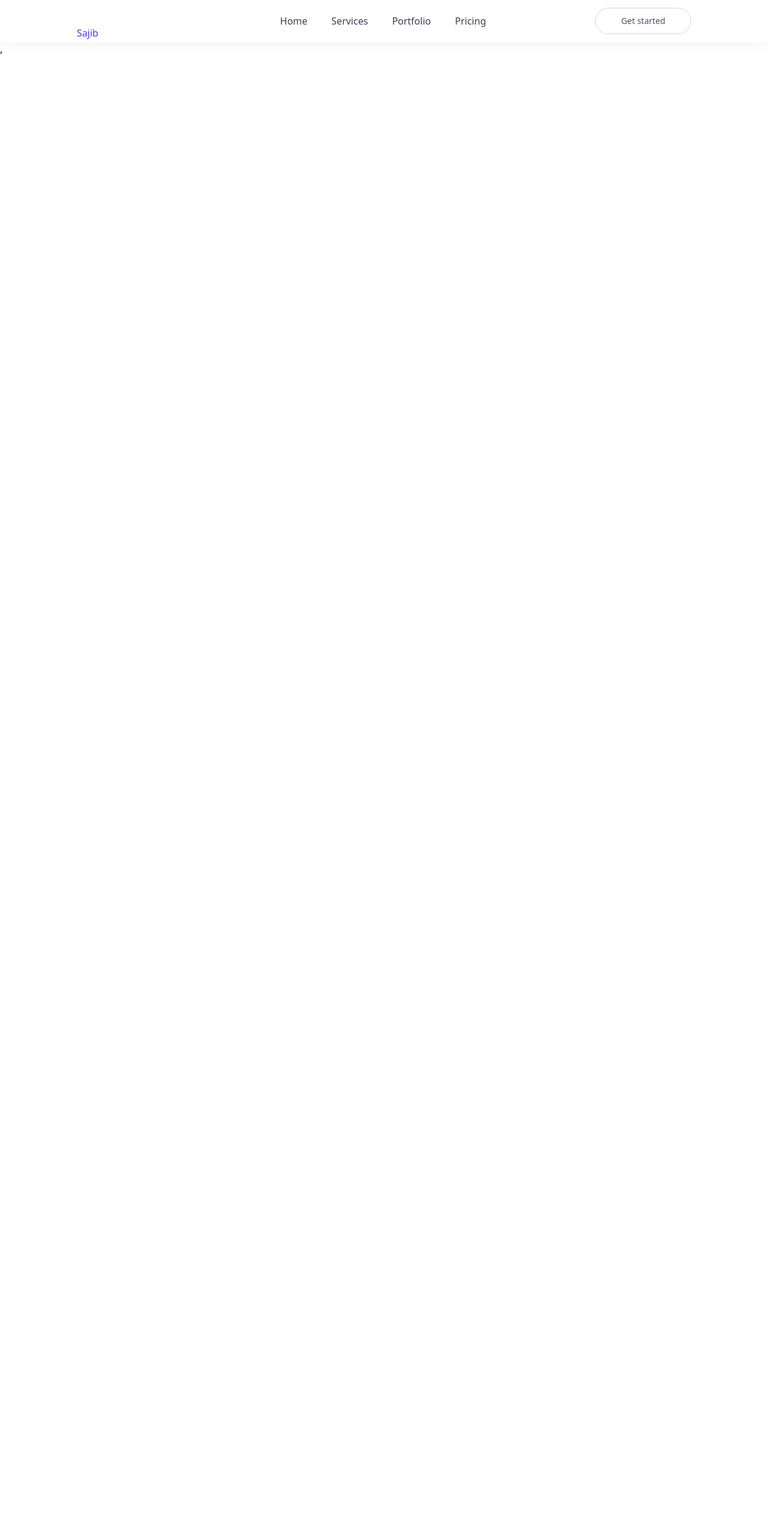
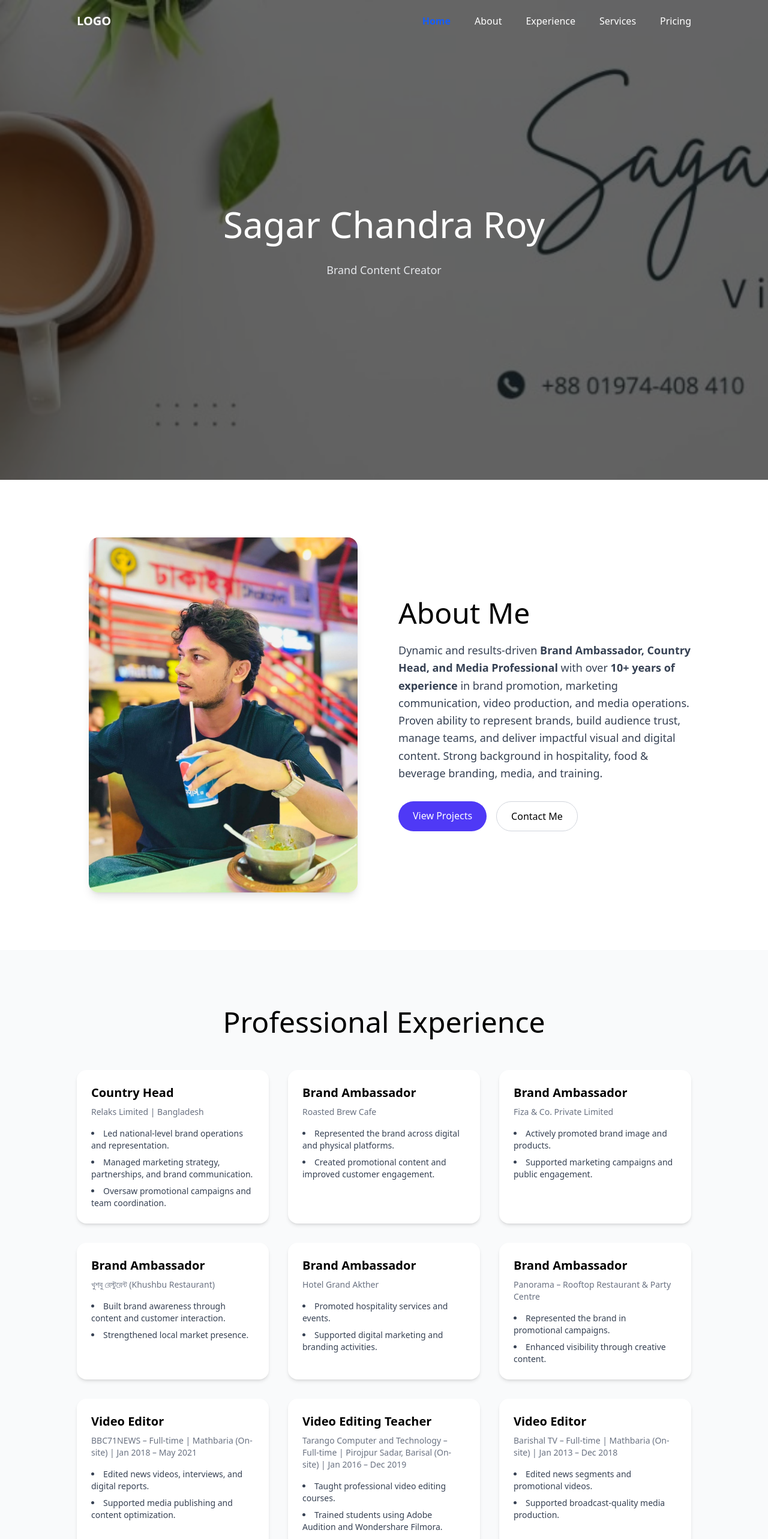
Before and after one commit to mintusikder/sajib-portfolio, a React (Vite) app: page / in a window 1280 px wide. Shown: the top 2566 px of the page at 60% size. Before the commit the page ends 800 px from the top, so only its background shows below. Built offline with nearby package versions, Linux system fonts and the light colour scheme.

Commit message:
added Professional Experience

```diff
--- a/src/components/Navbar/Navbar.jsx
+++ b/src/components/Navbar/Navbar.jsx
@@ -1,66 +1,106 @@
-import React, { useState } from "react";
+import React, { useEffect, useState } from "react";
+import { motion, AnimatePresence } from "framer-motion";
+import { NavLink, useLocation } from "react-router";
 
 const Navbar = () => {
-  const [isOpen, setIsOpen] = useState(false); // Mobile menu state
+  const [isOpen, setIsOpen] = useState(false);
+  const [scrolled, setScrolled] = useState(false);
+
+  const location = useLocation();
+  const isHome = location.pathname === "/";
+
+  // Scroll detect (ONLY matters on home page)
+  useEffect(() => {
+    const handleScroll = () => {
+      setScrolled(window.scrollY > 80);
+    };
+
+    if (isHome) {
+      window.addEventListener("scroll", handleScroll);
+    } else {
+      setScrolled(true); // force white navbar on other pages
+    }
+
+    return () => window.removeEventListener("scroll", handleScroll);
+  }, [isHome]);
+
+  const menuVariants = {
+    hidden: { opacity: 0, y: -20 },
+    visible: { opacity: 1, y: 0, transition: { duration: 0.3 } },
+    exit: { opacity: 0, y: -20, transition: { duration: 0.2 } },
+  };
 
   return (
-    <nav className="h-[70px] relative w-full px-6 md:px-16 lg:px-24 xl:px-32 flex items-center justify-between z-20 bg-white text-gray-700 shadow-[0px_4px_25px_0px_#0000000D] transition-all">
+    <nav
+      className={`fixed top-0 left-0 w-full h-[70px] px-6 md:px-16 lg:px-24 xl:px-32
+      flex items-center justify-between z-50 transition-all duration-300
+      ${
+        scrolled
+          ? "bg-white text-gray-800 shadow-md"
+          : "bg-transparent text-white"
+      }`}
+    >
+      {/* Logo */}
+      <NavLink to="/" className="font-bold text-xl">
+        LOGO
+      </NavLink>
 
-      {/* Logo */}
-      <a href="https://prebuiltui.com" className="text-indigo-600">
-        <svg width="157" height="40" viewBox="0 0 157 40" fill="none" xmlns="http://www.w3.org/2000/svg">
-          {/* SVG content here */}
-
-        </svg>
-        Sajib
-      </a>
-
-      {/* Desktop menu */}
-      <ul className="md:flex hidden items-center gap-10">
-        <li><a className="hover:text-gray-500/80 transition" href="#">Home</a></li>
-        <li><a className="hover:text-gray-500/80 transition" href="#">Services</a></li>
-        <li><a className="hover:text-gray-500/80 transition" href="#">Portfolio</a></li>
-        <li><a className="hover:text-gray-500/80 transition" href="#">Pricing</a></li>
+      {/* Desktop Menu */}
+      <ul className="md:flex hidden items-center gap-10 font-medium">
+        {["Home", "About", "Experience", "Services", "Pricing"].map((item) => (
+          <li key={item}>
+            <NavLink
+              to={item === "Home" ? "/" : `/${item.toLowerCase()}`}
+              className={({ isActive }) =>
+                `transition ${
+                  isActive
+                    ? "text-blue-600 font-semibold"
+                    : "hover:text-blue-500"
+                }`
+              }
+            >
+              {item}
+            </NavLink>
+          </li>
+        ))}
       </ul>
 
-      {/* Desktop button */}
+      {/* Mobile Button */}
       <button
-        type="button"
-        className="bg-white text-gray-600 border border-gray-300 md:inline hidden text-sm hover:bg-gray-50 active:scale-95 transition-all w-40 h-11 rounded-full"
+        className="md:hidden text-2xl"
+        onClick={() => setIsOpen(!isOpen)}
       >
-        Get started
+        ☰
       </button>
 
-      {/* Mobile menu button */}
-      <button
-        aria-label="menu-btn"
-        type="button"
-        className="menu-btn inline-block md:hidden active:scale-90 transition"
-        onClick={() => setIsOpen(!isOpen)}
-      >
-        <svg xmlns="http://www.w3.org/2000/svg" width="30" height="30" viewBox="0 0 30 30" fill="#000">
-          <path d="M 3 7 A 1.0001 1.0001 0 1 0 3 9 L 27 9 A 1.0001 1.0001 0 1 0 27 7 L 3 7 z M 3 14 A 1.0001 1.0001 0 1 0 3 16 L 27 16 A 1.0001 1.0001 0 1 0 27 14 L 3 14 z M 3 21 A 1.0001 1.0001 0 1 0 3 23 L 27 23 A 1.0001 1.0001 0 1 0 27 21 L 3 21 z"></path>
-        </svg>
-      </button>
-
-      {/* Mobile menu */}
-      {isOpen && (
-        <div className="mobile-menu absolute top-[70px] left-0 w-full bg-white p-6 md:hidden">
-          <ul className="flex flex-col space-y-4 text-lg">
-            <li><a href="#" className="text-sm">Home</a></li>
-            <li><a href="#" className="text-sm">Services</a></li>
-            <li><a href="#" className="text-sm">Portfolio</a></li>
-            <li><a href="#" className="text-sm">Pricing</a></li>
-          </ul>
-
-          <button
-            type="button"
-            className="bg-white text-gray-600 border border-gray-300 mt-6 text-sm hover:bg-gray-50 active:scale-95 transition-all w-40 h-11 rounded-full"
+      {/* Mobile Menu */}
+      <AnimatePresence>
+        {isOpen && (
+          <motion.div
+            className="absolute top-[70px] left-0 w-full bg-white text-gray-800 p-6 md:hidden shadow-md"
+            variants={menuVariants}
+            initial="hidden"
+            animate="visible"
+            exit="exit"
           >
-            Get started
-          </button>
-        </div>
-      )}
+            <ul className="flex flex-col gap-4 text-lg">
+              {["Home", "About", "Experience", "Services", "Pricing"].map(
+                (item) => (
+                  <li key={item}>
+                    <NavLink
+                      to={item === "Home" ? "/" : `/${item.toLowerCase()}`}
+                      onClick={() => setIsOpen(false)}
+                      className="hover:text-blue-500 transition"
+                    >
+                      {item}
+                    </NavLink>
+                  </li>
+                )
+              )}
+            </ul>
+          </motion.div>
+        )}
+      </AnimatePresence>
     </nav>
   );
 };
--- a/src/pages/About.jsx
+++ b/src/pages/About.jsx
@@ -1,11 +1,52 @@
-import React from 'react';
+import React from "react";
+import aboutImg from "../assets/aboutImg.jpeg";
+const About = () => {
+  return (
+    <section
+      id="about"
+      className="px-6 md:px-16 lg:px-24 xl:px-32 py-24 bg-white"
+    >
+      <div className="grid grid-cols-1 md:grid-cols-2 gap-12 items-center">
 
-const About = () => {
-    return (
+        {/* Left: Image */}
+        <div className="flex justify-center">
+          <img
+            src={aboutImg}
+            alt="About me"
+            className="w-full max-w-md rounded-2xl shadow-lg object-cover"
+          />
+        </div>
+
+        {/* Right: Text */}
         <div>
-            about
+          <h2 className="text-3xl md:text-5xl font-berkshire mb-6">
+            About Me
+          </h2>
+
+          <p className="text-gray-700 text-lg leading-relaxed mb-8">
+          Dynamic and results-driven <b>Brand Ambassador, Country Head, and Media Professional</b> with over <b>10+ years of experience</b> in brand promotion, marketing communication, video production, and media operations. Proven ability to represent brands, build audience trust, manage teams, and deliver impactful visual and digital content. Strong background in hospitality, food & beverage branding, media, and training.
+          </p>
+
+          {/* Buttons */}
+          <div className="flex gap-4">
+            <a
+              href="#projects"
+              className="px-6 py-3 rounded-full bg-indigo-600 text-white font-medium hover:bg-indigo-700 transition"
+            >
+              View Projects
+            </a>
+            <a
+              href="#contact"
+              className="px-6 py-3 rounded-full border border-gray-300 font-medium hover:bg-gray-100 transition"
+            >
+              Contact Me
+            </a>
+          </div>
         </div>
-    );
+
+      </div>
+    </section>
+  );
 };
 
 export default About;
--- /dev/null
+++ b/src/pages/Experience.jsx
@@ -0,0 +1,121 @@
+// src/pages/Experience.jsx
+import React from "react";
+
+const experiences = [
+  {
+    title: "Country Head",
+    company: "Relaks Limited",
+    location: "Bangladesh",
+    responsibilities: [
+      "Led national-level brand operations and representation.",
+      "Managed marketing strategy, partnerships, and brand communication.",
+      "Oversaw promotional campaigns and team coordination.",
+    ],
+  },
+  {
+    title: "Brand Ambassador",
+    company: "Roasted Brew Cafe",
+    responsibilities: [
+      "Represented the brand across digital and physical platforms.",
+      "Created promotional content and improved customer engagement.",
+    ],
+  },
+  {
+    title: "Brand Ambassador",
+    company: "Fiza & Co. Private Limited",
+    responsibilities: [
+      "Actively promoted brand image and products.",
+      "Supported marketing campaigns and public engagement.",
+    ],
+  },
+  {
+    title: "Brand Ambassador",
+    company: "খুশবু রেস্টুরেন্ট (Khushbu Restaurant)",
+    responsibilities: [
+      "Built brand awareness through content and customer interaction.",
+      "Strengthened local market presence.",
+    ],
+  },
+  {
+    title: "Brand Ambassador",
+    company: "Hotel Grand Akther",
+    responsibilities: [
+      "Promoted hospitality services and events.",
+      "Supported digital marketing and branding activities.",
+    ],
+  },
+  {
+    title: "Brand Ambassador",
+    company: "Panorama – Rooftop Restaurant & Party Centre",
+    responsibilities: [
+      "Represented the brand in promotional campaigns.",
+      "Enhanced visibility through creative content.",
+    ],
+  },
+  {
+    title: "Video Editor",
+    company: "BBC71NEWS – Full-time",
+    location: "Mathbaria (On-site)",
+    duration: "Jan 2018 – May 2021",
+    responsibilities: [
+      "Edited news videos, interviews, and digital reports.",
+      "Supported media publishing and content optimization.",
+    ],
+  },
+  {
+    title: "Video Editing Teacher",
+    company: "Tarango Computer and Technology – Full-time",
+    location: "Pirojpur Sadar, Barisal (On-site)",
+    duration: "Jan 2016 – Dec 2019",
+    responsibilities: [
+      "Taught professional video editing courses.",
+      "Trained students using Adobe Audition and Wondershare Filmora.",
+    ],
+  },
+  {
+    title: "Video Editor",
+    company: "Barishal TV – Full-time",
+    location: "Mathbaria (On-site)",
+    duration: "Jan 2013 – Dec 2018",
+    responsibilities: [
+      "Edited news segments and promotional videos.",
+      "Supported broadcast-quality media production.",
+    ],
+  },
+];
+
+const Experience = () => {
+  return (
+    <section className="px-6 md:px-16 lg:px-24 xl:px-32 py-24 bg-gray-50 min-h-screen">
+      <h1 className="text-4xl md:text-5xl font-berkshire mb-14 text-center">
+        Professional Experience
+      </h1>
+
+      {/* GRID LAYOUT */}
+      <div className="grid grid-cols-1 md:grid-cols-2 lg:grid-cols-3 gap-8">
+        {experiences.map((exp, index) => (
+          <div
+            key={index}
+            className="bg-white rounded-2xl p-6 shadow-md hover:shadow-xl transition duration-300 flex flex-col"
+          >
+            <h2 className="text-xl font-semibold mb-2">{exp.title}</h2>
+
+            <p className="text-sm text-gray-500 mb-4">
+              {exp.company}
+              {exp.location && ` | ${exp.location}`}
+              {exp.duration && ` | ${exp.duration}`}
+            </p>
+
+            <ul className="list-disc list-inside text-gray-700 space-y-2 text-sm">
+              {exp.responsibilities.map((item, i) => (
+                <li key={i}>{item}</li>
+              ))}
+            </ul>
+          </div>
+        ))}
+      </div>
+    </section>
+  );
+};
+
+export default Experience;
--- a/src/pages/Home.jsx
+++ b/src/pages/Home.jsx
@@ -1,11 +1,39 @@
-import React from 'react';
+import React from "react";
+import About from "./About";
+import aboutImg from "../assets/banner.jpeg";
+import Experience from "./Experience";
 
 const Home = () => {
-    return (
-        <div>
-            home
+  return (
+    <>
+      {/* Hero Section */}
+      <section
+        id="home"
+        className="relative min-h-screen flex items-center justify-center text-center px-4 md:px-16"
+      >
+        {/* Background Image */}
+        <div
+          className="absolute inset-0 bg-cover bg-center"
+          style={{ backgroundImage: `url(${aboutImg})` }}
+        />
+
+        {/* Overlay */}
+        <div className="absolute inset-0 bg-black/60" />
+
+        {/* Content */}
+        <div className="relative z-10 max-w-4xl text-white">
+          <h1 className="font-berkshire text-4xl md:text-6xl leading-tight">
+            Sagar Chandra Roy
+          </h1>
+
+          <p className="mt-6 text-lg text-gray-200">Brand Content Creator</p>
         </div>
-    );
+      </section>
+
+      <About />
+      <Experience />
+    </>
+  );
 };
 
 export default Home;
```
Also changed, not shown: src/router/router.jsx (+16 -3 lines), src/assets/aboutImg.jpeg (added), src/assets/banner.jpeg (added).
